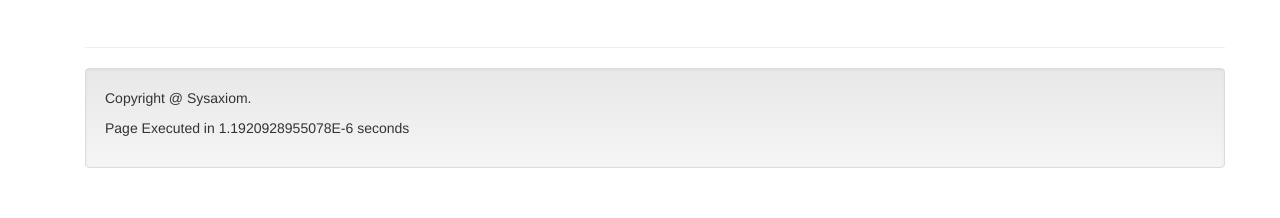
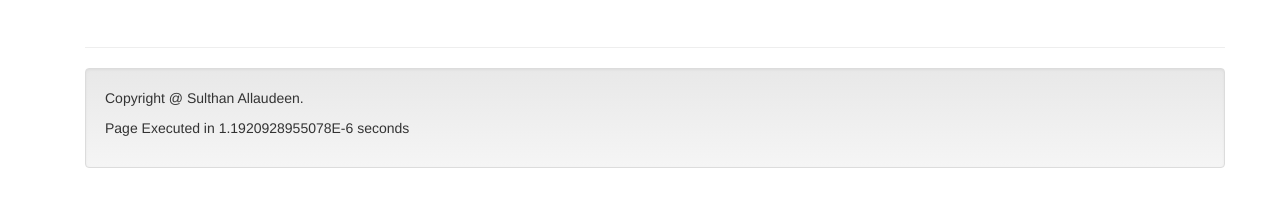
Before and after one commit to sulthanallaudeen/GoogleMapsApi, a PHP site: page /workspace/index.php in a window 1280 px wide. Shown: the part 969-1187 px from the top of the page. Run offline with PHP 8.4, Linux system fonts and the light colour scheme; some libraries are stand-ins or nearby versions.

Commit message:
Updated Title and Footer

```diff
--- a/assets/footer.php
+++ b/assets/footer.php
@@ -7,7 +7,7 @@
       $EndTime = microtime(true);
       $ExecutedTime = $EndTime - $StartTime;
       ?>
-        <p>Copyright @ Sysaxiom. </p>
+        <p>Copyright @ Sulthan Allaudeen. </p>
         <p> Page Executed in <?php echo $ExecutedTime; ?> seconds</p>
       </div>
 
--- a/assets/header.php
+++ b/assets/header.php
@@ -9,7 +9,7 @@
     <meta name="author" content="Sulthan Allaudeen">
     <link rel="icon" href="img/favicon.ico">
 
-    <title>Google Maps Api in PHP</title>
+    <title>Google Maps Api</title>
 
     <!-- Bootstrap core CSS -->
     <link href="<?php echo $url;?>assets/css/bootstrap.min.css" rel="stylesheet">
```
